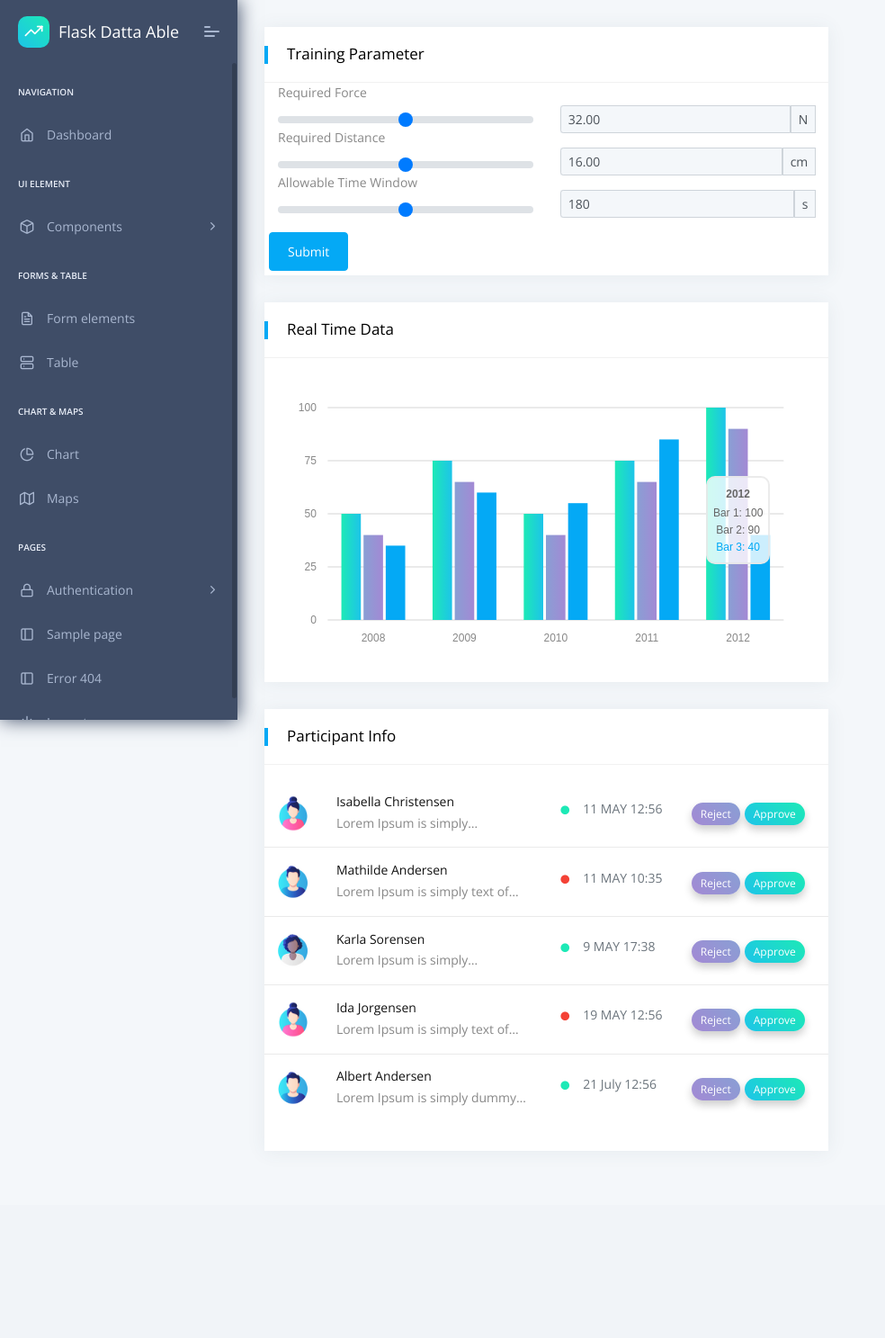
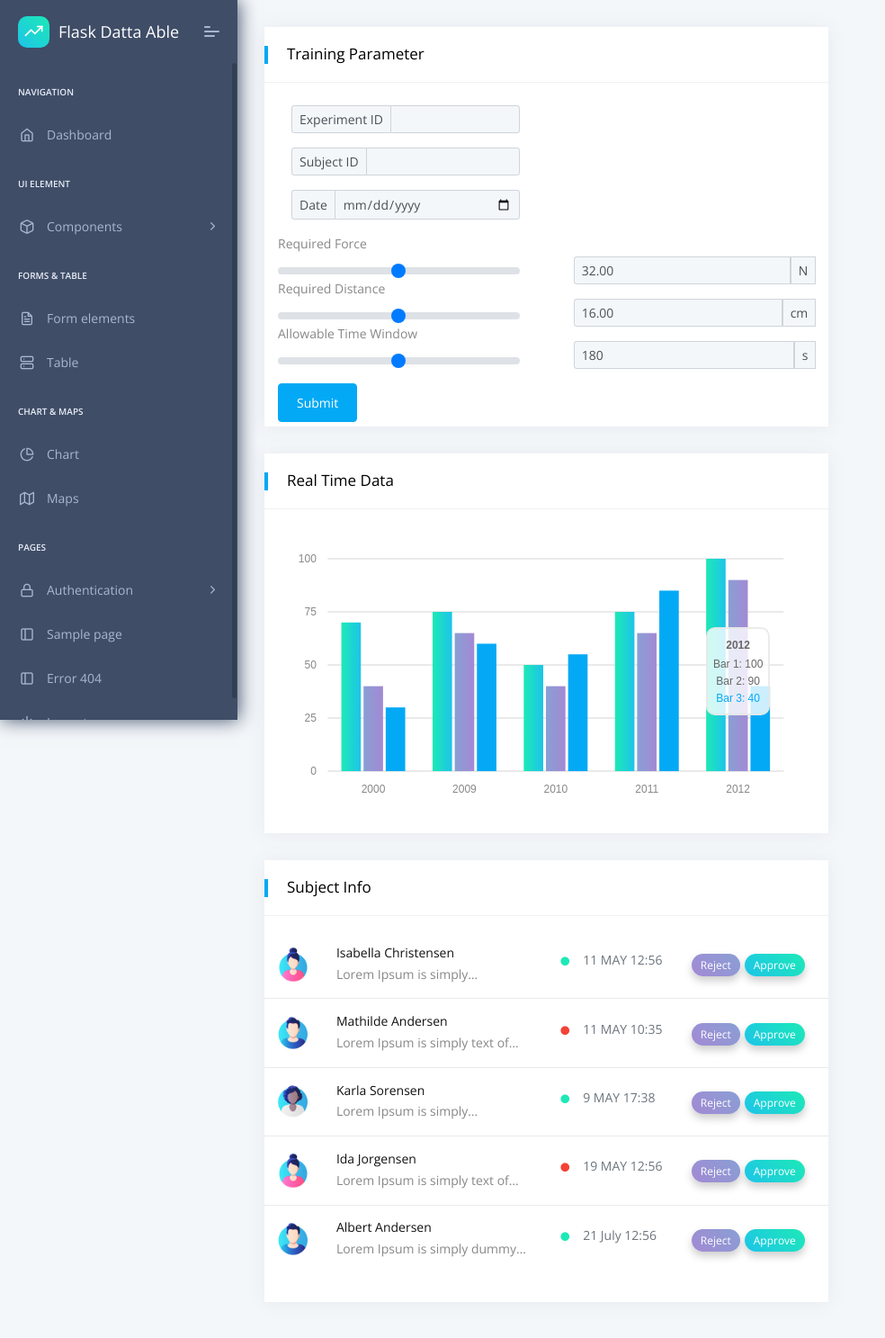
Before and after one commit to LyonLee190/StringPullingMonitorLite, a Flask app: page /index in a window 1280 px wide. Shown: the top 1487 px of the page at 90% size, without its empty margins (0-984 px from the left). Before the commit the page ends 1279 px from the top, so only its background shows below. Run offline with Flask 2, Linux system fonts and the light colour scheme; some libraries are stand-ins or nearby versions.

Commit message:
Update UI

```diff
--- a/app/base/routes.py
+++ b/app/base/routes.py
@@ -28,10 +28,15 @@ def render_index():
 def get_training_para():
     if request.method == 'POST':
         results = request.form
+        experiment_id = results.get("experiment_ID")
+        subject_id = results.get("subject_ID")
+        date = results.get("date")
+
         force = float(results.get("input_force"))
         distance = float(results.get("input_distance"))
         time_window = float(results.get("input_time_window"))
 
+        print("Experiment ID: %s, Subject ID: %s, Date: %s" % (experiment_id, subject_id, date))
         print("Force: %.2f, distance: %.2f, time_window: %.2f" % (force, distance, time_window))
     return render_template('index.html')
 
--- /dev/null
+++ b/app/base/static/assets/js/pages/bar-charts.js
@@ -0,0 +1,49 @@
+'use strict';
+$(document).ready(function() {
+    setTimeout(function() {
+    // [ bar-simple ] chart start
+    var barChart = Morris.Bar({
+        element: 'morris-bar-chart',
+        data: [{
+                y: '2000',
+                a: 70,
+                b: 40,
+                c: 30,
+            },
+            {
+                y: '2009',
+                a: 75,
+                b: 65,
+                c: 60,
+            },
+            {
+                y: '2010',
+                a: 50,
+                b: 40,
+                c: 55,
+            },
+            {
+                y: '2011',
+                a: 75,
+                b: 65,
+                c: 85,
+            },
+            {
+                y: '2012',
+                a: 100,
+                b: 90,
+                c: 40,
+            }
+        ],
+        xkey: 'y',
+        barSizeRatio: 0.70,
+        barGap: 3,
+        resize: true,
+        responsive:true,
+        ykeys: ['a', 'b', 'c'],
+        labels: ['Bar 1', 'Bar 2', 'Bar 3'],
+        barColors: ["0-#1de9b6-#1dc4e9", "0-#899FD4-#A389D4", "#04a9f5"]
+    });
+    // [ bar-simple ] chart end
+        }, 700);
+});
--- a/app/base/static/assets/js/pages/chart-morris-custom.js
+++ b/app/base/static/assets/js/pages/chart-morris-custom.js
@@ -6,7 +6,7 @@ $(document).ready(function() {
         element: 'morris-bar-chart',
         data: [{
                 y: '2008',
-                a: 50,
+                a: 70,
                 b: 40,
                 c: 35,
             },
--- a/app/home/templates/index.html
+++ b/app/home/templates/index.html
@@ -30,8 +30,28 @@
                                     <h5>Training Parameter</h5>
                                 </div>
                                 <form method="POST">
+                                    <div class="col-md-6" style="padding-left: 30px; padding-right: 30px; padding-top: 25px">
+                                        <div class="input-group input-group-sm mb-3">
+                                            <div class="input-group-prepend">
+                                                <span class="input-group-text">Experiment ID</span>
+                                            </div>
+                                            <input type="text" class="form-control" name="experiment_ID" aria-label="Small" aria-describedby="inputGroup-sizing-sm" required>
+                                        </div>
+                                        <div class="input-group input-group-sm mb-3">
+                                            <div class="input-group-prepend">
+                                                <span class="input-group-text">Subject ID</span>
+                                            </div>
+                                            <input type="text" class="form-control" name="subject_ID" aria-label="Small" aria-describedby="inputGroup-sizing-sm" required>
+                                        </div>
+                                        <div class="input-group input-group-sm mb-3">
+                                            <div class="input-group-prepend">
+                                                <span class="input-group-text">Date</span>
+                                            </div>
+                                            <input type="date" class="form-control" name="date" aria-label="Small" aria-describedby="inputGroup-sizing-sm" value ="<?php echo date('Y-m-d') ?>" required>
+                                        </div>
+                                    </div>
                                     <div class="row">
-                                        <div class="col-md-6" style="padding-left: 30px">
+                                        <div class="col-md-6" style="padding-left: 30px; padding-right: 30px">
                                             <label for="force">Required Force</label>
                                             <input type="range" class="custom-range" min="0" max="64" step="0.01" id="force" onchange="updateInput('input_force', this.value);">
                                             <label for="distance">Required Distance</label>
@@ -39,7 +59,7 @@
                                             <label for="time_window">Allowable Time Window</label>
                                             <input type="range" class="custom-range" min="0" max="360" step="1" id="time_window" onchange="updateInput('input_time_window', this.value);">
                                         </div>
-                                        <div class="col-md-6" style="padding-right: 30px; padding-top: 25px">
+                                        <div class="col-md-6" style="padding-left: 30px; padding-right: 30px; padding-top: 25px">
                                             <div class="input-group input-group-sm mb-3">
                                                 <input type="number" name="input_force" id="input_force" min="0" max="64" step="0.01" value="32.00" onchange="updateInput('force', this.value);" class="form-control" aria-label="Small" aria-describedby="inputGroup-sizing-sm">
                                                 <div class="input-group-prepend">
@@ -60,7 +80,7 @@
                                             </div>
                                         </div>
                                     </div>
-                                    <div class="col-md-6" style="padding-left: 5px">
+                                    <div class="col-md-6">
                                         <button type="submit" class="btn btn-primary">Submit</button>
                                     </div>
                                 </form>
@@ -79,11 +99,11 @@
                             </div>
                         </div>
                         <!--[ Real Time Data ] end-->
-                        <!--[ Participant Info ] start-->
+                        <!--[ Subject Info ] start-->
                         <div class="col-xl-8 col-md-6">
                             <div class="card Recent-Users">
                                 <div class="card-header">
-                                    <h5>Participant Info</h5>
+                                    <h5>Subject Info</h5>
                                 </div>
                                 <div class="card-block px-0 py-3">
                                     <div class="table-responsive">
@@ -150,7 +170,7 @@
                                 </div>
                             </div>
                         </div>
-                        <!--[ Participant Info ] end-->
+                        <!--[ Subject Info ] end-->
                     </div>
                     <!-- [ Main Content ] end -->
                 </div>
@@ -164,5 +184,5 @@
 {% block javascripts %}
     <script src="/static/assets/plugins/chart-morris/js/raphael.min.js"></script>
     <script src="/static/assets/plugins/chart-morris/js/morris.min.js"></script>
-    <script src="/static/assets/js/pages/chart-morris-custom.js"></script>
+    <script src="/static/assets/js/pages/bar-charts.js"></script>
 {% endblock javascripts %}
```
